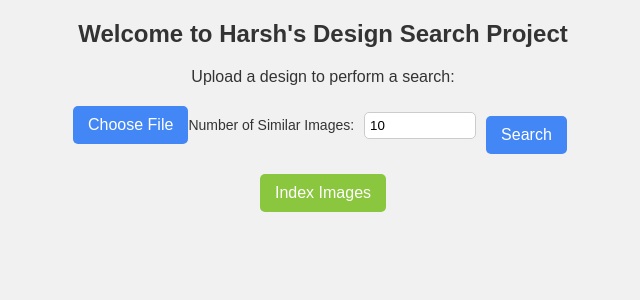
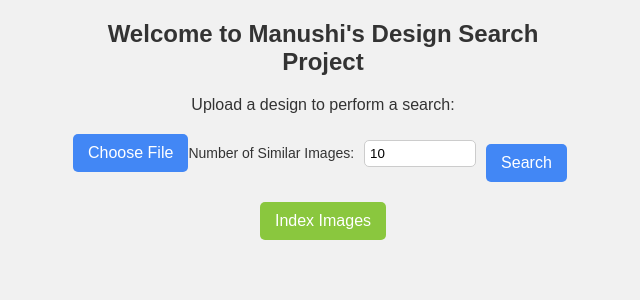
Before and after one commit to Manushi10/Textile-Design-Search-System, a Flask app: page / in a window 1280 px wide. Shown: the top 300 px of the page, without its empty margins (317-957 px from the left). Run offline with Flask 2, Linux system fonts and the light colour scheme.

Commit message:
home.html

```diff
--- a/files/templates/home.html
+++ b/files/templates/home.html
@@ -7,7 +7,7 @@
 </head>
 <body>
     <div class="container">
-        <h1>Welcome to Harsh's Design Search Project</h1>
+        <h1>Welcome to Manushi's Design Search Project</h1>
         <p>Upload a design to perform a search:</p>
         <form action="/search" method="POST" enctype="multipart/form-data" class="upload-form">
             <div class="upload-wrapper">
```
